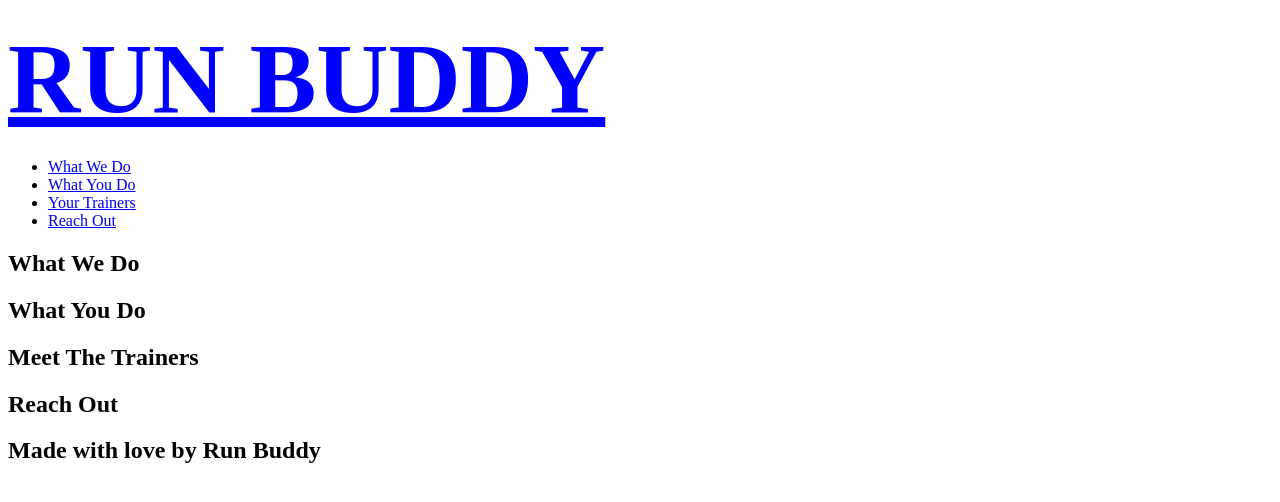
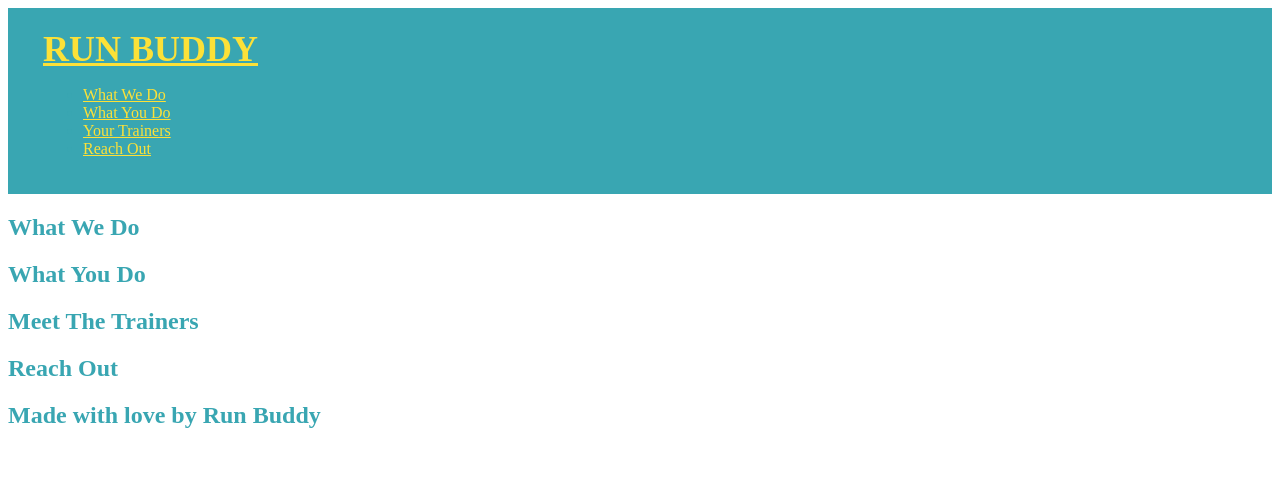
Before and after one commit to jfelix360/run-buddy, a plain HTML site: page index.html in a window 1280 px wide. Drawn offline with Linux system fonts and the light colour scheme.

Commit message:
removed style element from header in body of index.html

```diff
--- a/assets/css/style.css
+++ b/assets/css/style.css
@@ -1,3 +1,22 @@
+/* apply styles to <body> */
 body {
+    color: #39a6b2;
     font-fmaily: Helvetica, Arial, sans-serif;
 }
+
+/* apply styles to <header> */
+header {
+    padding: 20px 35px;
+    background-color: #39a6b2;
+}
+
+header h1 {
+    font-weight: bold;
+    font-size: 36px;
+    color: #fce138;
+    margin: 0;
+}
+
+header a {
+    color: #fce138
+}
--- a/index.html
+++ b/index.html
@@ -11,7 +11,7 @@
         <!-- navigation -->
         <header>
             <h1>
-                <a href="/"; style="color:blue; font-size: 100px;">RUN BUDDY</a>
+                <a href="/";>RUN BUDDY</a>
             </h1>
             <nav>
                 <!-- Unordered list element -->
```
